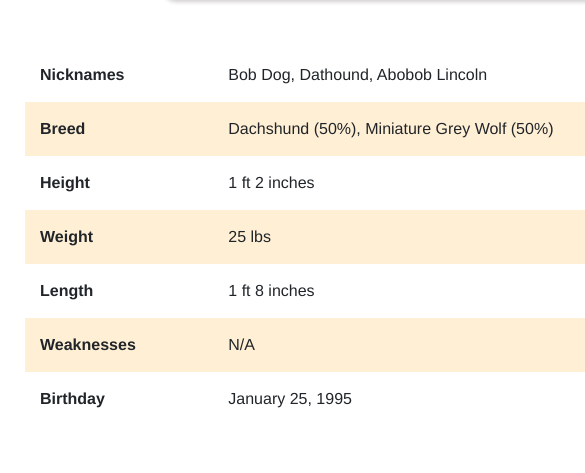
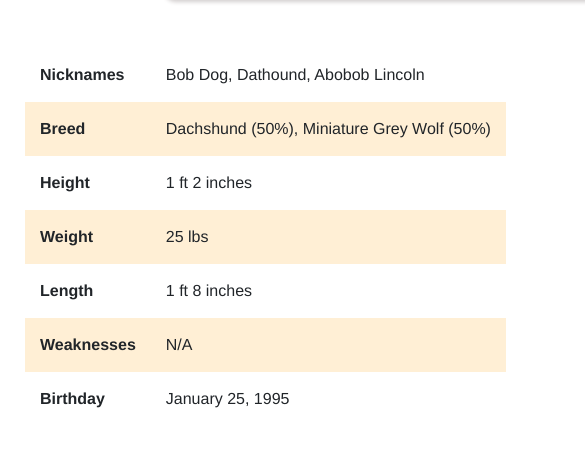
Before and after one commit to yassinehamdouni/berkeley-dog-directory, a plain HTML site: page bobprofile.html in a window 390 px wide. Shown: the part 597-1070 px from the top of the page, 585 px wide, since content can reach past the window. Drawn offline with nearby package versions, Linux system fonts and the light colour scheme.

Commit message:
Update stylesheet2.css

```diff
--- a/stylesheet2.css
+++ b/stylesheet2.css
@@ -30,10 +30,10 @@ table {
 }
 
 th, td {
+  white-space: nowrap;
   text-align: left;
   padding-right: 40px;
   padding: 15px;
-  white-space: nowrap;
 }
 
 tr:nth-child(even) {
@@ -58,7 +58,7 @@ tr:nth-child(even) {
     margin-left: 10px;
     font-family: Helvetica Neue;
     border-collapse: collapse;
-    width: 200%;
+    width: 100%;
   }
 
   .card {
```
